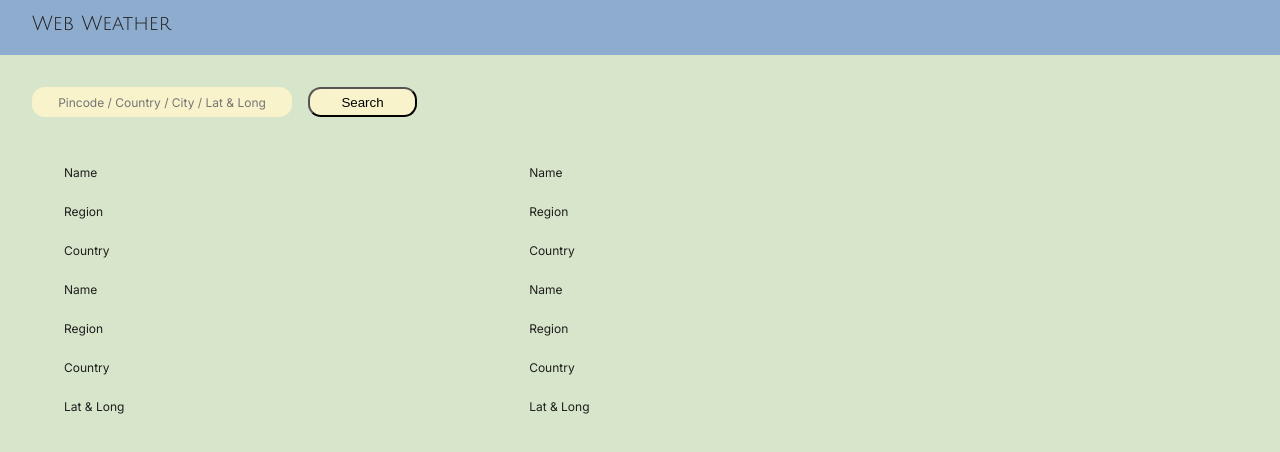
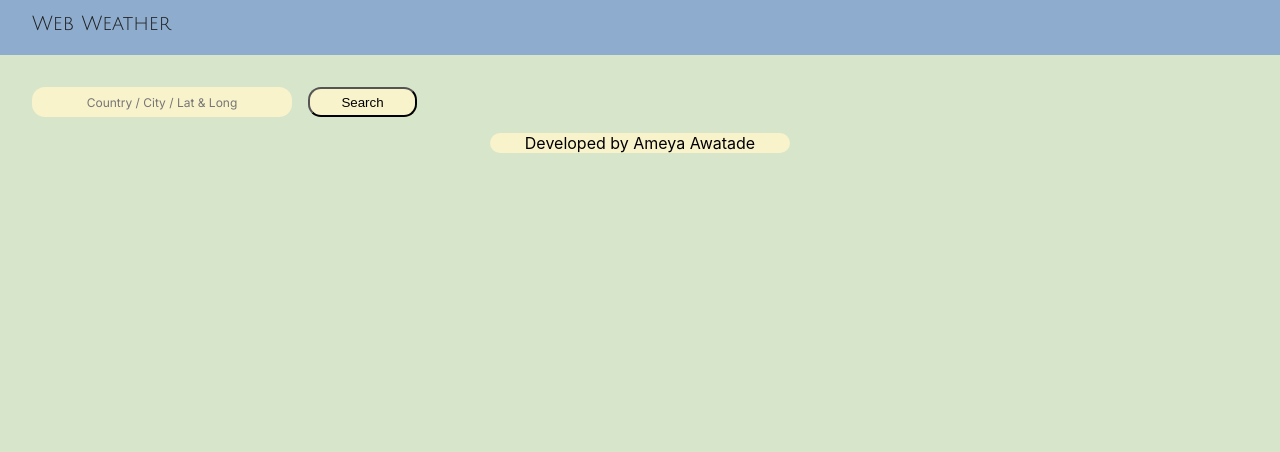
Before and after one commit to ameya699/webweather, a React (Create React App) app: page / in a window 1280 px wide. Shown: the top 452 px of the page. Built offline with nearby package versions, Linux system fonts and the light colour scheme.

Commit message:
designed the complete ui with search feature and country name validation alongwith error handling

```diff
--- a/src/Components/Weather.js
+++ b/src/Components/Weather.js
@@ -2,12 +2,33 @@ import React, { useState } from "react";
 import "../Styles/Weather.css";
 const Weather = () => {
   const [inputdata, setinputdata] = useState("");
+  const [weatherData, setWeatherData] = useState();
+  const [apistatus, setapistatus] = useState(true);
+  const API_KEY = process.env.REACT_APP_API_KEY;
+  const URL = "https://api.weatherapi.com/v1/current.json";
+
   const onchangeHandler = (e) => {
     setinputdata(e.target.value);
+    setWeatherData();
   };
-  const onsubmitHandler = (e) => {
+  const onsubmitHandler = async (e) => {
     e.preventDefault();
-    console.log(inputdata);
+    if (inputdata.trim() !== "") {
+      const data = await fetch(`${URL}?q=${inputdata}&key=${API_KEY}`);
+      const finData = await data.json();
+      const statusCode = await data.status;
+      if (statusCode != 200) {
+        setapistatus(false);
+        setWeatherData();
+      } else {
+        setapistatus(true);
+      }
+
+      setWeatherData(finData);
+      console.log(weatherData);
+    } else {
+      alert("Enter Valid Name");
+    }
   };
   return (
     <div className="weather-container">
@@ -17,7 +38,7 @@ const Weather = () => {
       >
         <input
           type="text"
-          placeholder="Pincode / Country / City / Lat & Long"
+          placeholder="Country / City / Lat & Long"
           className="weather-input-data"
           required
           value={inputdata}
@@ -26,29 +47,119 @@ const Weather = () => {
         <button className="weather-search-button" type="submit">
           Search
         </button>
+
+        {weatherData !== undefined && apistatus ? (
+          <img
+            src={weatherData.current.condition.icon}
+            style={{ width: "30px", height: "30px" }}
+          />
+        ) : (
+          ""
+        )}
       </form>
+
+      {weatherData !== undefined && apistatus ? (
+        <div>
+          {inputdata.toLowerCase() !==
+          weatherData.location.name.toLowerCase() ? (
+            <p>Did you mean {weatherData.location.name} ?</p>
+          ) : (
+            ""
+          )}
+
           <div className="display-weather-container">
             <div className="content-partitioner">
               <div>
-            <h1 className="weather-details-text">Name</h1>
-            <h1 className="weather-details-text">Region</h1>
-            <h1 className="weather-details-text">Country</h1>
-            <h1 className="weather-details-text">Name</h1>
-            <h1 className="weather-details-text">Region</h1>
-            <h1 className="weather-details-text">Country</h1>
-            <h1 className="weather-details-text">Lat & Long</h1>
+                <h1 className="weather-details-text">
+                  Name : {weatherData.location.name}
+                </h1>
+                <h1 className="weather-details-text">
+                  Region : {weatherData.location.region}
+                </h1>
+                <h1 className="weather-details-text">
+                  Country : {weatherData.location.country}
+                </h1>
+                <h1 className="weather-details-text">
+                  Time Zone : {weatherData.location.tz_id}
+                </h1>
+                <h1 className="weather-details-text">
+                  Time : {weatherData.location.localtime}
+                </h1>
+                <h1 className="weather-details-text">
+                  Last Updated : {weatherData.current.last_updated}
+                </h1>
+                <h1 className="weather-details-text">
+                  Lat & Long :{" "}
+                  {weatherData.location.lat + " , " + weatherData.location.lon}
+                </h1>
               </div>
               <div>
-            <h1 className="weather-details-text">Name</h1>
-            <h1 className="weather-details-text">Region</h1>
-            <h1 className="weather-details-text">Country</h1>
-            <h1 className="weather-details-text">Name</h1>
-            <h1 className="weather-details-text">Region</h1>
-            <h1 className="weather-details-text">Country</h1>
-            <h1 className="weather-details-text">Lat & Long</h1>
+                <h1 className="weather-details-text">
+                  Temperature (celsius) : {weatherData.current.temp_c}
+                </h1>
+                <h1 className="weather-details-text">
+                  Actual Feel (celsius) : {weatherData.current.feelslike_c}
+                </h1>
+                <h1 className="weather-details-text">
+                  Precipitation (mm) : {weatherData.current.precip_mm}
+                </h1>
+                <h1 className="weather-details-text">
+                  Cloud Coverage (%) : {weatherData.current.cloud}
+                </h1>
+                <h1 className="weather-details-text">
+                  Humidity (%) : {weatherData.current.humidity}
+                </h1>
+                <h1 className="weather-details-text">
+                  Wind Direction & Speed (Kph) :{" "}
+                  {weatherData.current.wind_kph +
+                    "," +
+                    weatherData.current.wind_dir}
+                </h1>
+                <h1 className="weather-details-text">
+                  Overall Weather : {weatherData.current.condition.text}
+                </h1>
               </div>
             </div>
           </div>
+          <p
+            className="weather-search-button"
+            style={{
+              textAlign: "center",
+              display: "flex",
+              justifyContent: "center",
+              alignItems: "center",
+            }}
+          >
+            Alerts
+          </p>
+        </div>
+      ) : apistatus == false ? (
+        <h1 style={{ color: "red", fontSize: "12px", paddingTop: "1rem" }}>
+          No Records Found , Please Enter Valid Details
+        </h1>
+      ) : (
+        <p
+          style={{
+            display: "flex",
+            justifyContent: "center",
+            flexWrap: "wrap",
+          }}
+        >
+          <a
+            href="https://github.com/ameya699"
+            style={{
+              background: "#f9f3cc",
+              textDecoration: "none",
+              color: "black",
+              borderRadius: "10px",
+              width: "300px",
+              textAlign: "center",
+            }}
+          >
+            Developed by Ameya Awatade
+          </a>
+        </p>
+      )}
     </div>
   );
 };
--- a/src/Styles/Weather.css
+++ b/src/Styles/Weather.css
@@ -48,4 +48,5 @@
   flex-direction: row;
   justify-content: flex-start;
   column-gap: 30%;
+  flex-wrap: wrap;
 }
--- a/src/index.js
+++ b/src/index.js
@@ -1,15 +1,11 @@
-import React from 'react';
-import ReactDOM from 'react-dom/client';
-import './index.css';
-import App from './App';
-import reportWebVitals from './reportWebVitals';
+import React from "react";
+import ReactDOM from "react-dom/client";
+import "./index.css";
+import App from "./App";
+import reportWebVitals from "./reportWebVitals";
 
-const root = ReactDOM.createRoot(document.getElementById('root'));
-root.render(
-  <React.StrictMode>
-    <App />
-  </React.StrictMode>
-);
+const root = ReactDOM.createRoot(document.getElementById("root"));
+root.render(<App />);
 
 // If you want to start measuring performance in your app, pass a function
 // to log results (for example: reportWebVitals(console.log))
```
Also changed, not shown: src/Components/DefaultDesign.js (added, +7 -0 lines), 1 other file (tests, documents, lock files or other folders). Lines whose indentation alone changed are shown as unchanged.
